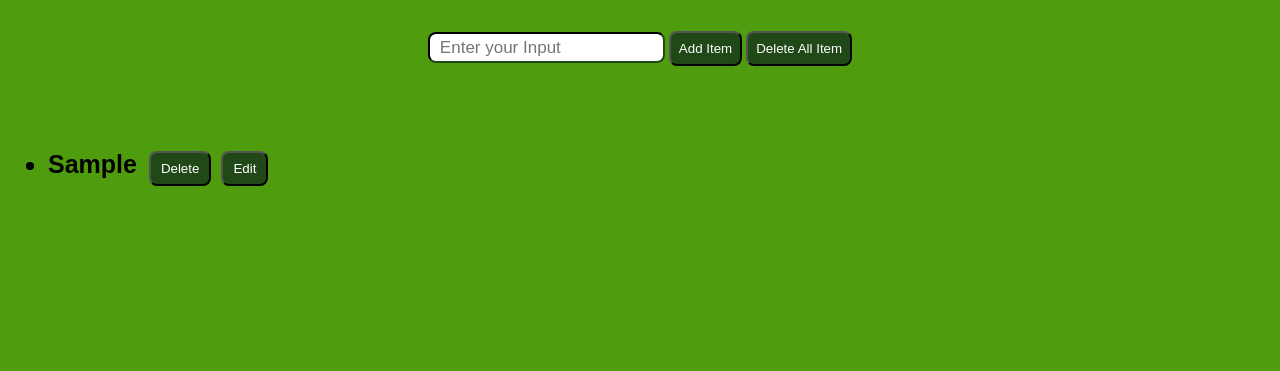
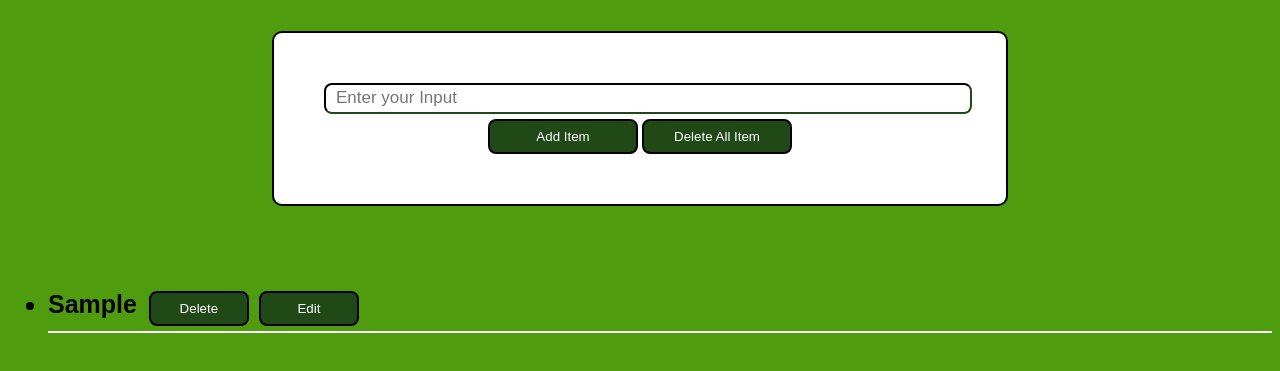
Before and after one commit to Muhammad-Sami-135/Assignment-no-22-To-do-App-, a plain HTML site: page index.html in a window 1280 px wide. Both pictures are taken after typing "Sample" into the empty fields and a click on the button "Add Item". Shown: the part 65-436 px from the top of the page. Drawn offline with Linux system fonts and the light colour scheme; some packages are replaced by stand-ins of ours; a script that the page names is missing.

Commit message:
todo app

```diff
--- a/app.js
+++ b/app.js
@@ -24,6 +24,10 @@ function addItem() {
 
         liElement.style.fontWeight = "bold";
 
+        liElement.style.borderBottom = "2px solid white"
+
+        liElement.style.marginBottom = "10px"
+
 
         // create delete button in li Element
 
@@ -42,6 +46,10 @@ function addItem() {
         dltButton.style.color = "white";
 
         dltButton.style.borderRadius = "8px";
+
+        dltButton.style.border = "2px solid black"
+
+        dltButton.style.width = "100px"
 
         dltButton.style.margin = "5px 5px";
 
@@ -67,6 +75,10 @@ function addItem() {
         editButton.style.color = "white";
 
         editButton.style.borderRadius = "8px";
+
+        editButton.style.border = "2px solid black"
+
+        editButton.style.width = "100px"
 
         editButton.style.margin = "5px 5px";
 
--- a/index.html
+++ b/index.html
@@ -8,8 +8,8 @@
     </head>
     <body style="background-color: rgb(79, 156, 15);">
 
-        <div style="text-align: center;">
-            <h1 class="head">To do App</h1>
+        <h1 class="head">To do App</h1>
+        <div style="text-align: center; background-color: white; padding:50px; width: 50%; margin: 0 auto; border: 2px solid black; border-radius: 10px;">
             <input class="userinput" placeholder="Enter your Input"
                 id="userinput" type="text">
             <button class="dltbtn" onclick="addItem()">Add Item</button>
--- a/style.css
+++ b/style.css
@@ -14,6 +14,7 @@
 
 .userinput {
   height: 25px;
+  width: 100%;
   border-radius: 8px;
   border-color: rgb(33, 73, 23);
   font-size: 17px;
@@ -23,8 +24,10 @@
 .dltbtn {
   background-color:rgb(33, 73, 23);
   padding: 8px;
+  width: 150px;
   color: white;
   border-radius: 8px;
+  margin-top: 5px;
   cursor: pointer;
-  border-color: black;
+  border:2px solid black;
 }
```
